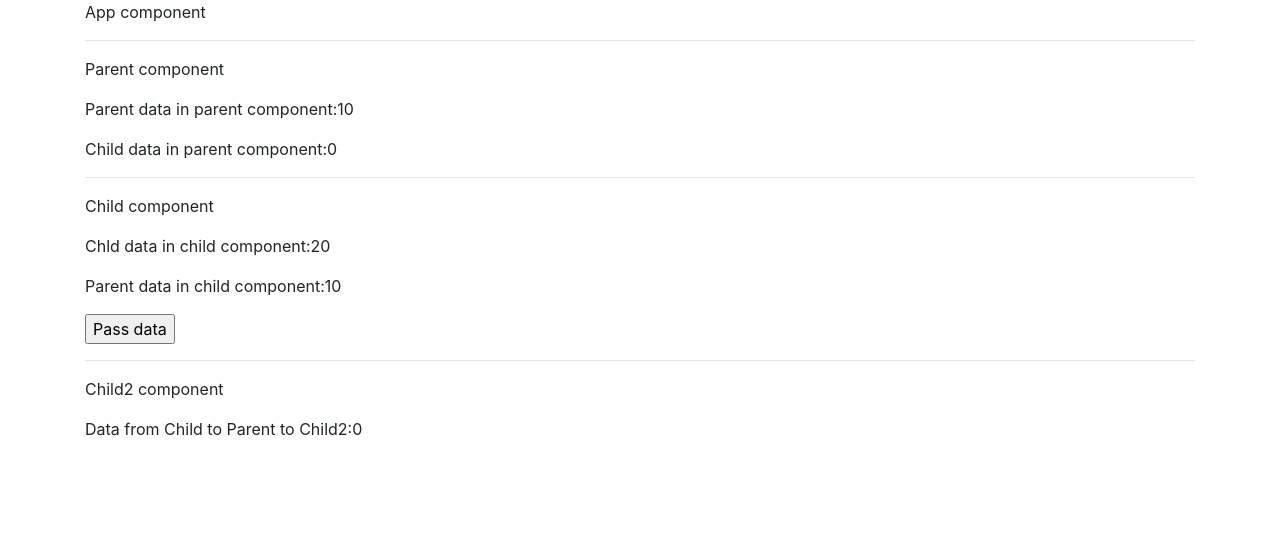
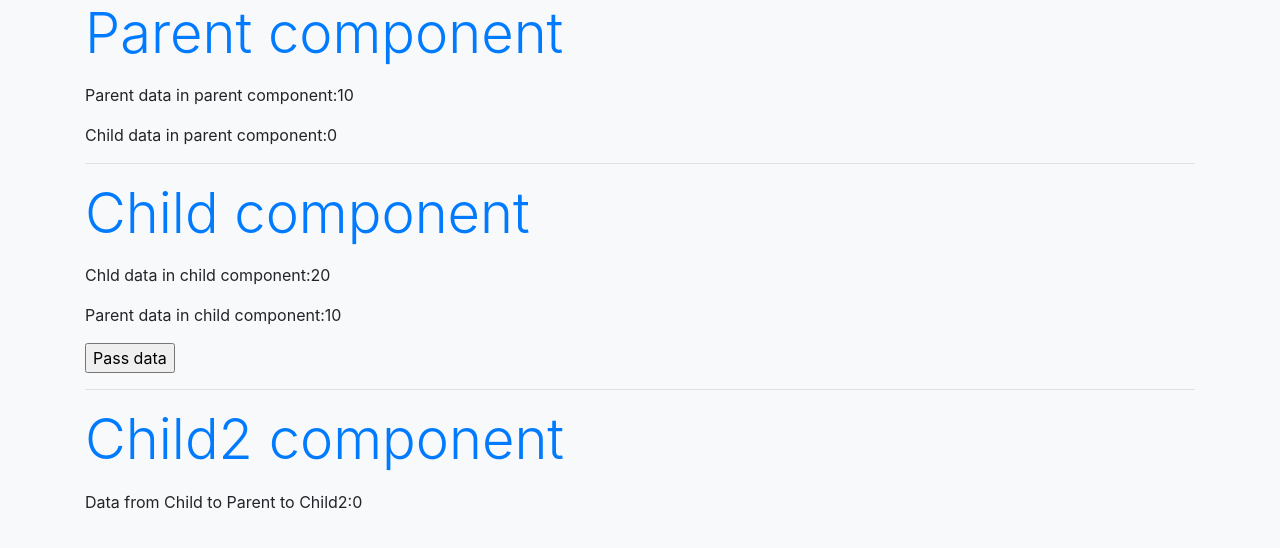
Before and after one commit to vamandeshmukh/deloitte-react-app, a React (Create React App) app: page / in a window 1280 px wide. Shown: the top 548 px of the page. Built offline with nearby package versions, Linux system fonts and the light colour scheme.

Commit message:
react-basics

```diff
--- a/public/index.html
+++ b/public/index.html
@@ -9,7 +9,7 @@
   <script src="https://cdn.jsdelivr.net/npm/bootstrap@4.6.2/dist/js/bootstrap.min.js"></script>
 </head>
 
-<body>
+<body class="bg-light">
 
   <div id="root"></div>
 
--- a/src/App.js
+++ b/src/App.js
@@ -7,8 +7,6 @@ const App = () => {
 
   return (
     <div className="container">
-      <p>App component</p>
-      <hr />
       <Parent />
       {/* <EmpData /> */}
       {/* <Login /> */}
--- a/src/components/Child.js
+++ b/src/components/Child.js
@@ -8,13 +8,12 @@ const Child = (props) => {
 
     const sendDataToParent = () => {
         console.log(`Child function invoked.`)
-        // props.passData(childData);
-        props.passData(multipleValues);
+        props.passData(childData);
     }
 
     return (
         <div >
-            <p>Child component</p>
+      <p className="display-4 text-primary">Child component</p>
             <p>Chld data in child component:
                 {childData}
             </p>
--- a/src/components/Child2.js
+++ b/src/components/Child2.js
@@ -3,11 +3,11 @@ import { useState } from "react";
 const Child2 = (props) => {
 
     // const [dataFromChild1, setDataFromChild1] = useState(0);
-    const dataFromChild1 = props.dataFromAnotherChild  ;
+    const dataFromChild1 = props.dataFromAnotherChild;
 
     return (
         <div >
-            <p>Child2 component</p>
+      <p className="display-4 text-primary">Child2 component</p>
             <p>Data from Child to Parent to Child2:
                 {dataFromChild1}
             </p>
--- a/src/components/Parent.js
+++ b/src/components/Parent.js
@@ -9,14 +9,13 @@ const Parent = () => {
 
     const receiveDataFromChild = (arg) => {
         console.log(`Parent function invoked.`)
-        console.log(arg.value1);
-        console.log(arg.value2);
-        // setChildDataInParent(arg);
+        console.log(arg);
+        setChildDataInParent(arg);
     }
 
     return (
         <div >
-            <p>Parent component</p>
+            <p className="display-4 text-primary">Parent component</p>
             <p>Parent data in parent component:
                 {parentData}
             </p>
```
Also changed, not shown: src/components/delete.html (deleted, +0 -22 lines), src/components/deleteComponent.js (deleted, +0 -26 lines).
